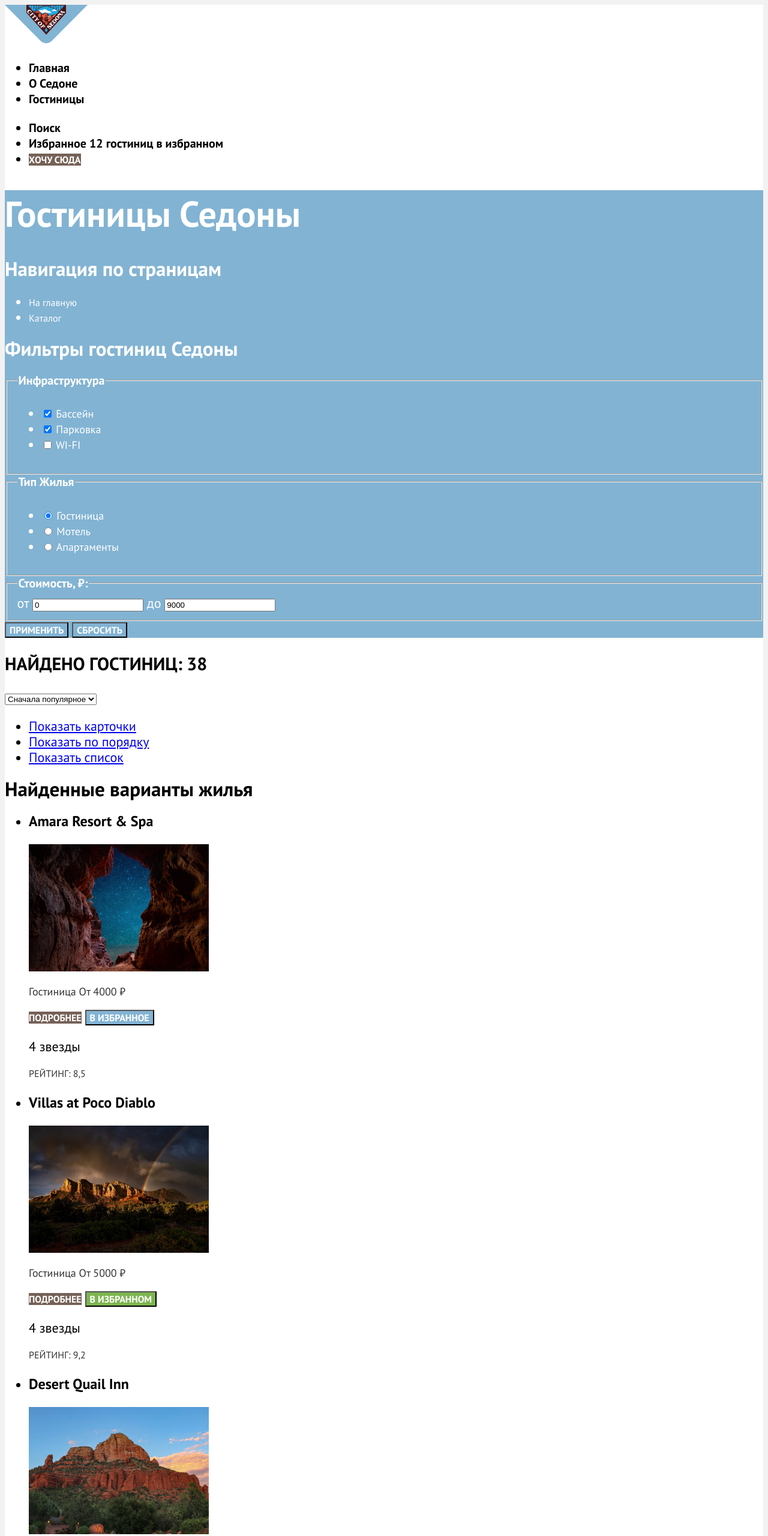
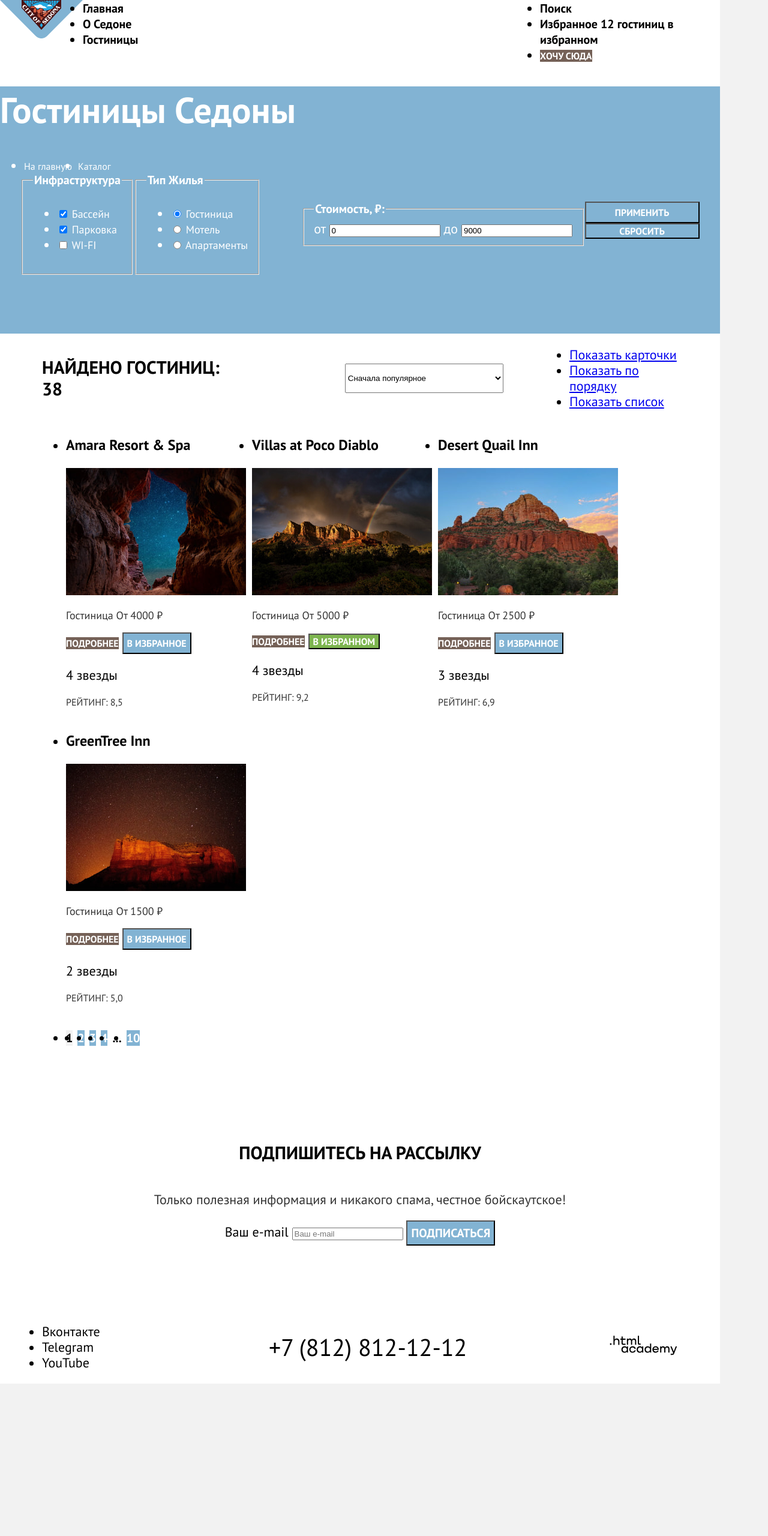
Before and after one commit to KLapkina/2659965-sedona-2, a plain HTML site: page catalog.html in a window 1280 px wide. Shown: the top 2560 px of the page at 60% size. After the commit the page ends 2306 px from the top, so only its background shows below. Drawn offline with Linux system fonts and the light colour scheme.

Commit message:
Сетки страниц на флексах

```diff
--- a/catalog.html
+++ b/catalog.html
@@ -51,11 +51,11 @@
         </ul>
         </nav>
     </header>
-    <main class = "main-inner">
+    <main class = "main-inner main-container">
       <div class = "wrapper-filters">
       <h1 class = "catalog-page-title">Гостиницы Седоны</h1>
       <section class = "breadcrums">
-        <h2 class = "visually-hidden">Навигация по страницам</h2>
+        <h2 class = "visually-hidden" hidden>Навигация по страницам</h2>
         <ul class = "breadcrums-list">
           <li class = "breadcrums-item">
             <a class = "breadcrums-link" href = "index.html">
@@ -68,8 +68,10 @@
         </ul>
       </section>
       <section class = "hotels-filters">
-        <h2 class = "visually-hidden">Фильтры гостиниц Седоны</h2>
+        <h2 class = "visually-hidden" hidden>Фильтры гостиниц Седоны</h2>
         <form class = "hotels-filters-form" action = "https://echo.htmlacademy.ru/" method = "get">
+          <div class = "hotels-filters-wrapper">
+          <div class = "filter-group-wrapper">
           <fieldset class = "hotels-filter-group">
             <legend class = "hotels-filter-title">Инфраструктура</legend>
             <ul class = "hotels-filter-list">
@@ -116,6 +118,8 @@
               </li>
             </ul>
           </fieldset>
+          </div>
+          <div class = "price-filter-wrapper">
           <fieldset class = "price-filter-group">
             <legend class = "price-filter-title">Стоимость, ₽:</legend>
             <label class = "filter-price-label" for = "min-price">от</label>
@@ -123,8 +127,12 @@
             <label class = "filter-price-label" for = "max-price">до</label>
             <input class = "filter-price-input" placeholder="9000" type = "number" id="max-price" name="max-price" value="9000" min = "0">
           </fieldset>
+          <div class = "filter-buttons">
           <button class = "btn btn-apply" type = "submit">Применить</button>
           <button class = "btn btn-reset" type = "reset">Сбросить</button>
+          </div>
+          </div>
+        </div>
         </form>
         </section>
         </div>
@@ -154,7 +162,7 @@
           </ul>
         </section>
         <section class = "hotel-card">
-          <h2 class = "visually-hidden">Найденные варианты жилья</h2>
+          <h2 class = "visually-hidden" hidden>Найденные варианты жилья</h2>
           <ul class = "hotel-card-list">
             <li class = "hotel-card-item">
               <div class = "hotel-card-wrapper">
@@ -260,9 +268,9 @@
               </form>
             </section>
     </main>
-<footer class = "inner-footer">
+<footer class = "page-footer">
       <section class = "footer-contacts">
-        <h2 class = "visually-hidden">Контакты</h2>
+        <h2 class = "visually-hidden" hidden>Контакты</h2>
         <ul class = "network-list">
           <li class = "network-item">
             <a class = "network-link">
--- a/styles/styles.css
+++ b/styles/styles.css
@@ -13,7 +13,18 @@ font-weight: 700;
 src: url("../fonts/ptsans-700.woff2") format("woff2");
 font-display: swap;
 }
+html {
+  height:100%;
+}
+.main-container {
+  flex-grow:1;
+}
 body {
+  margin:0;
+  display:flex;
+  flex-direction:column;
+  min-height:100%;
+  width:1200px;
   font-family: "PT Sans", sans-serif;
   font-size:22px;
   line-height:26px;
@@ -42,6 +53,7 @@ body {
   background-color:#756157;
   font-size: 20px;
   line-height: 36px;
+  width:376px;
 }
 .btn-sign-up{
   background-color:#82B3D3;
@@ -53,11 +65,13 @@ body {
   background-color:#82B3D3;
   font-size: 16px;
   line-height: 20px;
+  height:36px;
 }
 .btn-reset{
   background-color:rgba(0,0, 0, 0);
   font-size: 16px;
   line-height: 20px;
+  width: 191px;
 }
 .page-wrapper {
   background-color: #FFFFFF;
@@ -117,7 +131,17 @@ body {
 }
 
 .advantages-list, .services-list{
+  display: flex;
+  flex-direction:row;
+  flex-wrap: wrap;
   text-align: center;
+  padding:0;
+  margin:0;
+  justify-content:center;
+}
+ .advantages-item, .services-item{
+  width:400px;
+  height: 385px;
 }
 .advantages-card-title, .services-card-title{
    font-size:24px;
@@ -142,6 +166,12 @@ body {
 .third-advantages{
   background-color: #83B3D333;
 }
+.search-hotel {
+  display:flex;
+  flex-direction:column;
+  justify-content:center;
+  height:406px;
+}
 .btn-search-hotel, .btn-sign-up {
   color:#FFFFFF;
   font-size:20px;
@@ -152,26 +182,33 @@ body {
   vertical-align: middle;
 }
 .subscribe{
+  display:flex;
+  flex-direction:column;
+  justify-content:center;
   color: #FFFFFF;
   background-color: #82B3D3;
   background-image: url("../images/index-subscribe-background.jpg");
+  width: 100%;
+  height:414px;
   background-position: center center;
   background-size: cover;
   background-repeat: no-repeat;
   text-align:center;
 }
-.footer .phone-number {
+.page-footer .phone-number {
   font-size:40px;
   line-height:40px;
   font-weight: 400;
   text-transform: uppercase;
-  text-align: center;
-  vertical-align: middle;
   text-decoration: none;
   color: #000000;
+  margin-right:236px;
+  width:331px;
 }
 .wrapper-filters {
   background-image: url("../images/catalog-background.jpg");
+  width:100%;
+  height:412px;
   background-color:  #82B3D3;
   background-size: cover;
   background-repeat: no-repeat;
@@ -203,6 +240,7 @@ body {
   line-height: 36px;
   font-weight: 700;
   text-transform: uppercase;
+  margin-right:200px;
 }
 .hotel-card-title {
   font-size:24px;
@@ -248,3 +286,117 @@ body {
 .subscribe-text-catalog{
   color:#333333;
 }
+.navigation {
+  display:flex;
+  width:1200px;
+  margin:0 auto;
+}
+.navigation-list {
+  margin: 0;
+  padding: 0;
+  width:635px;
+}
+.navigation-user {
+  max-width:300px;
+  margin-left:auto;
+}
+.welcome-img-text {
+  display:block;
+  margin: 0 auto;
+}
+.footer-contacts {
+  display:flex;
+  align-items: center;
+  margin: 0;
+}
+.network-list {
+display:flex;
+width:142px;
+padding:0;
+flex-wrap: wrap;
+margin-right:236px;
+margin-left:70px;
+}
+.htmlacademy-logo {
+  width:115px;
+  margin-right:70px;
+}
+.advantages-li-image {
+  width:800px;
+  height:385px;
+}
+.breadcrums-list {
+  display:flex;
+  flex-direction:row;
+  margin:0;
+}
+.breadcrums-item {
+  margin-right: 10px;
+}
+.hotels-filters-wrapper {
+  display:flex;
+  flex-direction:row;
+  align-items:center;
+  justify-content:space-around;
+}
+.description {
+  display:flex;
+  flex-direction: column;
+  justify-content: center;
+  height:282px;
+}
+.text-page-index {
+  display:flex;
+  flex-direction: column;
+  justify-content: center;
+  align-items: center;
+  height:246px;
+}
+.filter-group-wrapper {
+  display:flex;
+}
+.price-filter-wrapper {
+ display:flex;
+ flex-direction:row;
+}
+.filter-buttons {
+  display:flex;
+  flex-direction:column;
+}
+.hotel-card {
+  display:flex;
+  flex-direction:column;
+  justify-content:center;
+  margin-right:70px;
+  margin-left:70px;
+
+}
+.type-display-hotels {
+  display:flex;
+  flex-direction:row;
+  align-items: center;
+  margin-right:70px;
+  margin-left:70px;
+}
+.select-control {
+  width:292px;
+  height:49px;
+  margin-right:70px;
+}
+.hotel-card-list {
+  display:flex;
+  flex-direction:row;
+  flex-wrap:wrap;
+  margin: 0 auto;
+  margin-right: auto;
+  margin-left: auto;
+}
+.hotel-card-wrapper {
+  margin-right:10px;
+}
+.pagination-list {
+  display:flex;
+}
+.pagination-item {
+  margin-right: 8px;
+}
```
Also changed, not shown: index.html (+14 -8 lines).
